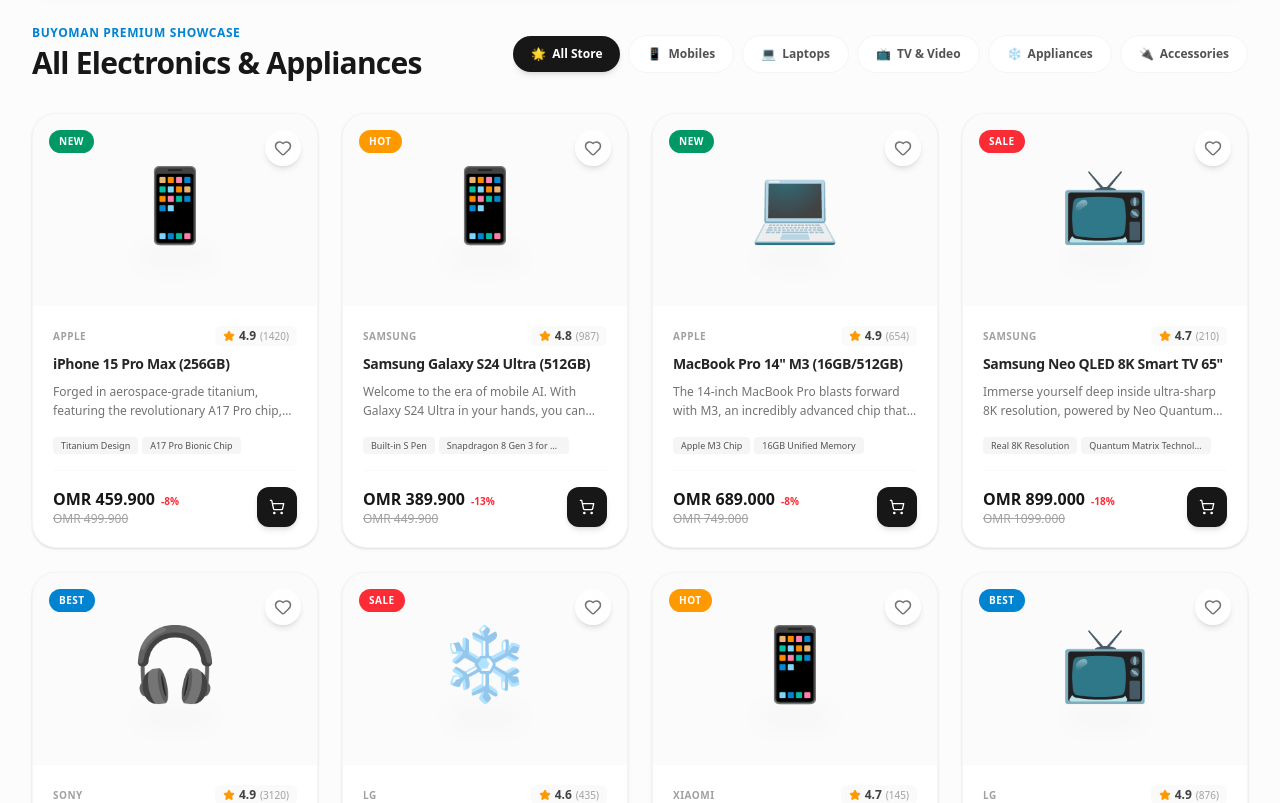
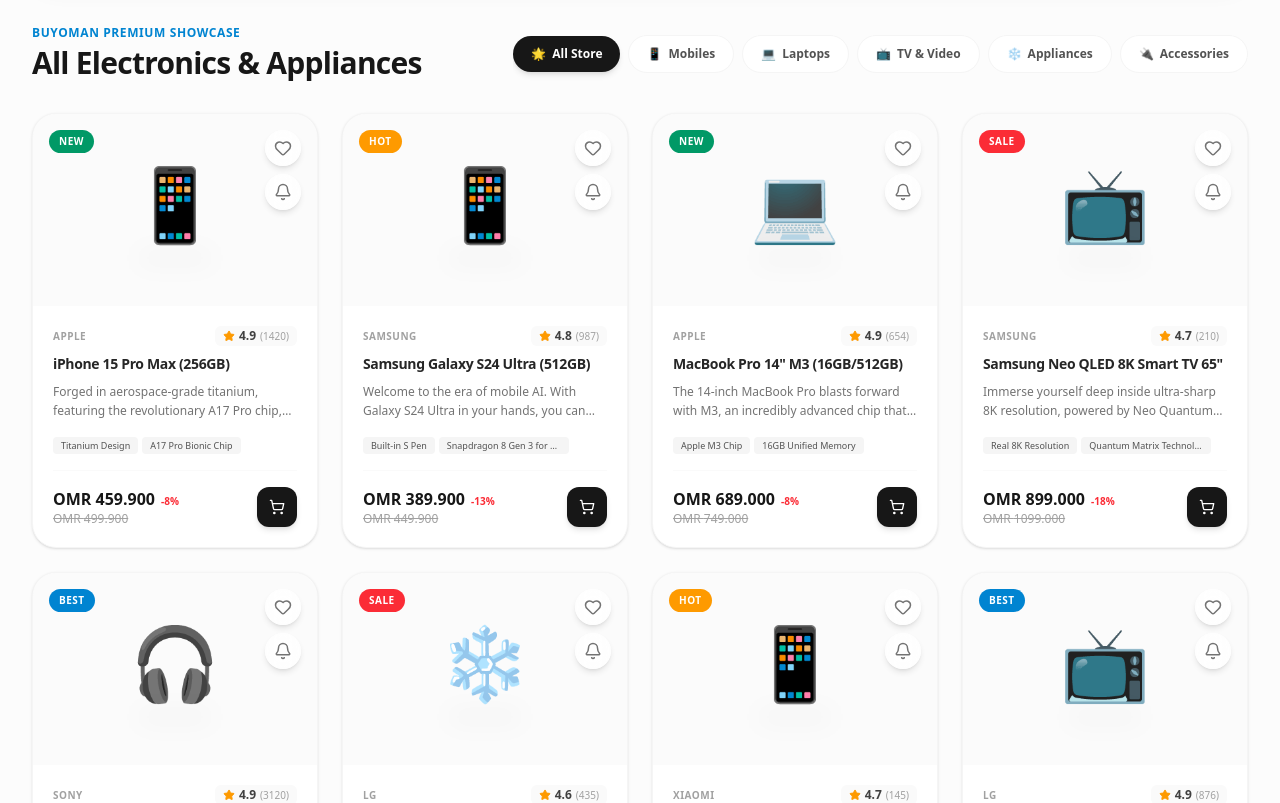
Before and after one commit to abuhamdan144-ship-it/buyOman, a React (Vite) app: page / in a window 1280 px wide. Shown: the part 820-1623 px from the top of the page. Built offline with nearby package versions, Linux system fonts and the light colour scheme.

Commit message:
feat: implement price drop alert functionality
Introduce price alert subscriptions to track product price changes, including local storage persistence and a new notification toggle in the product card UI.

```diff
--- a/src/App.tsx
+++ b/src/App.tsx
@@ -3,7 +3,7 @@
  * SPDX-License-Identifier: Apache-2.0
  */
 
-import React, { useState, useEffect } from 'react';
+import React, { useState, useEffect, useRef } from 'react';
 import {
   ShoppingBag,
   Heart,
@@ -24,7 +24,8 @@
   CreditCard,
   MapPin,
   Send,
-  Sparkle
+  Sparkle,
+  Bell
 } from 'lucide-react';
 import { PRODUCTS_DATA, SMALL_APPLIANCES, OMAN_GOVERNORATES } from './data.ts';
 import { Product, CartItem, BillingInfo, Order, Message } from './types.ts';
@@ -52,6 +53,17 @@
   const [cart, setCart] = useState<CartItem[]>([]);
   const [wishlist, setWishlist] = useState<Product[]>([]);
   const [orders, setOrders] = useState<Order[]>([]);
+
+  // Price Drop alerts tracking lists
+  const [priceAlertSubscriptions, setPriceAlertSubscriptions] = useState<number[]>(() => {
+    try {
+      const saved = localStorage.getItem('priceAlertSubscriptions');
+      return saved ? JSON.parse(saved) : [];
+    } catch {
+      return [];
+    }
+  });
+  const prevPricesRef = useRef<Record<number, number>>({});
 
   // Dialog Overlays
   const [cartOpen, setCartOpen] = useState<boolean>(false);
@@ -145,6 +157,47 @@
       localStorage.setItem(PRODUCTS_STORAGE_KEY, JSON.stringify(products));
     }
   }, [products]);
+
+  // Sync price alert subscriptions to localStorage
+  useEffect(() => {
+    localStorage.setItem('priceAlertSubscriptions', JSON.stringify(priceAlertSubscriptions));
+  }, [priceAlertSubscriptions]);
+
+  // Monitor price drops whenever products or subscriptions change
+  useEffect(() => {
+    const currentPrices: Record<number, number> = {};
+    products.forEach((p) => {
+      currentPrices[p.id] = p.price;
+    });
+
+    if (Object.keys(prevPricesRef.current).length > 0) {
+      products.forEach((p) => {
+        const prevPrice = prevPricesRef.current[p.id];
+        if (prevPrice !== undefined && p.price < prevPrice) {
+          // Check if user is subscribed
+          if (priceAlertSubscriptions.includes(p.id)) {
+            triggerToast(`🔔 Price Drop Alert: "${p.name}" dropped to OMR ${p.price.toFixed(3)} (was OMR ${prevPrice.toFixed(3)})!`);
+          }
+        }
+      });
+    }
+
+    prevPricesRef.current = currentPrices;
+  }, [products, priceAlertSubscriptions]);
+
+  // Toggle Price Drop alert subscription code block
+  const handleTogglePriceAlert = (product: Product) => {
+    setPriceAlertSubscriptions((prev) => {
+      const isSubscribed = prev.includes(product.id);
+      if (isSubscribed) {
+        triggerToast(`🔔 Unsubscribed from price drops for: ${product.name}`);
+        return prev.filter(id => id !== product.id);
+      } else {
+        triggerToast(`🔔 Subscribed! We will notify you of any price drops for: ${product.name}`);
+        return [...prev, product.id];
+      }
+    });
+  };
 
   // Sync to localstorage
   useEffect(() => {
@@ -594,9 +647,11 @@
                   key={prod.id}
                   product={prod}
                   isWishlisted={wishlist.some(i => i.id === prod.id)}
+                  isPriceAlertSubscribed={priceAlertSubscriptions.includes(prod.id)}
                   onAddToCart={handleAddToCart}
                   onToggleWishlist={handleToggleWishlist}
                   onQuickView={(p) => setQuickViewProduct(p)}
+                  onTogglePriceAlert={handleTogglePriceAlert}
                 />
               ))}
             </div>
@@ -1286,6 +1341,25 @@
                       )}
                     </div>
 
+                    {/* Notify me of price drops */}
+                    <button
+                      type="button"
+                      onClick={() => handleTogglePriceAlert(quickViewProduct)}
+                      id={`price-alert-modal-${quickViewProduct.id}`}
+                      className={`w-full mt-3 flex items-center justify-center gap-2 py-2.5 px-4 rounded-xl text-xs font-bold transition-all duration-200 border cursor-pointer ${
+                        priceAlertSubscriptions.includes(quickViewProduct.id)
+                          ? 'bg-amber-500/10 border-amber-300 text-amber-700 hover:bg-amber-500/15 animate-pulse'
+                          : 'bg-white border-neutral-200 text-neutral-600 hover:bg-neutral-50 hover:text-neutral-950 shadow-xs'
+                      }`}
+                    >
+                      <Bell className={`w-4 h-4 ${priceAlertSubscriptions.includes(quickViewProduct.id) ? 'fill-amber-400 text-amber-500' : ''}`} />
+                      <span>
+                        {priceAlertSubscriptions.includes(quickViewProduct.id)
+                          ? 'Active: Subscribed to Price Drops'
+                          : 'Notify Me of Price Drops'}
+                      </span>
+                    </button>
+
                     {/* Key Specifications List */}
                     <div className="mt-5">
                       <h4 className="text-xs font-bold text-neutral-800 uppercase tracking-wider mb-2.5">Detailed Features & Hardware</h4>
--- a/src/components/ProductCard.tsx
+++ b/src/components/ProductCard.tsx
@@ -4,24 +4,28 @@
  */
 
 import React from 'react';
-import { Heart, Star, Eye, ShoppingCart } from 'lucide-react';
+import { Heart, Star, Eye, ShoppingCart, Bell } from 'lucide-react';
 import { Product } from '../types.ts';
 
 interface ProductCardProps {
   key?: number;
   product: Product;
   isWishlisted: boolean;
+  isPriceAlertSubscribed: boolean;
   onAddToCart: (product: Product) => void;
   onToggleWishlist: (product: Product) => void;
   onQuickView: (product: Product) => void;
+  onTogglePriceAlert: (product: Product) => void;
 }
 
 export default function ProductCard({
   product,
   isWishlisted,
+  isPriceAlertSubscribed,
   onAddToCart,
   onToggleWishlist,
   onQuickView,
+  onTogglePriceAlert,
 }: ProductCardProps) {
   const discountPercentage = product.oldPrice
     ? Math.round(((product.oldPrice - product.price) / product.oldPrice) * 100)
@@ -53,13 +57,15 @@
         </span>
       )}
 
+      {/* Action buttons list (Wishlist & Price alert) */}
+      <div className="absolute top-4 right-4 z-10 flex flex-col gap-2">
         {/* Wishlist Button */}
         <button
           onClick={(e) => {
             e.stopPropagation();
             onToggleWishlist(product);
           }}
-        className="absolute top-4 right-4 z-10 w-9 h-9 bg-white/80 hover:bg-white backdrop-blur-sm rounded-full shadow-md flex items-center justify-center text-neutral-500 hover:text-red-500 transition active:scale-90"
+          className="w-9 h-9 bg-white/80 hover:bg-white backdrop-blur-sm rounded-full shadow-md flex items-center justify-center text-neutral-500 hover:text-red-500 transition active:scale-90"
           title={isWishlisted ? "Remove from Wishlist" : "Save to Wishlist"}
         >
           <Heart
@@ -68,6 +74,24 @@
             }`}
           />
         </button>
+
+        {/* Notify Price Drop Button */}
+        <button
+          onClick={(e) => {
+            e.stopPropagation();
+            onTogglePriceAlert(product);
+          }}
+          id={`price-alert-btn-${product.id}`}
+          className="w-9 h-9 bg-white/80 hover:bg-white backdrop-blur-sm rounded-full shadow-md flex items-center justify-center text-neutral-500 hover:text-amber-500 transition active:scale-90"
+          title={isPriceAlertSubscribed ? "Stop price drop updates for this item" : "Notify me of price drops"}
+        >
+          <Bell
+            className={`w-4.5 h-4.5 transition-colors ${
+              isPriceAlertSubscribed ? 'text-amber-505 fill-amber-400 text-amber-500' : 'text-neutral-500'
+            }`}
+          />
+        </button>
+      </div>
 
       {/* Image Block: Centered high quality Image or Emoji fallback with ambient color */}
       <div className="h-48 bg-neutral-50/70 py-4 px-4 overflow-hidden flex items-center justify-center relative cursor-zoom-in" onClick={() => onQuickView(product)}>
```
Lines whose indentation alone changed are shown as unchanged.
